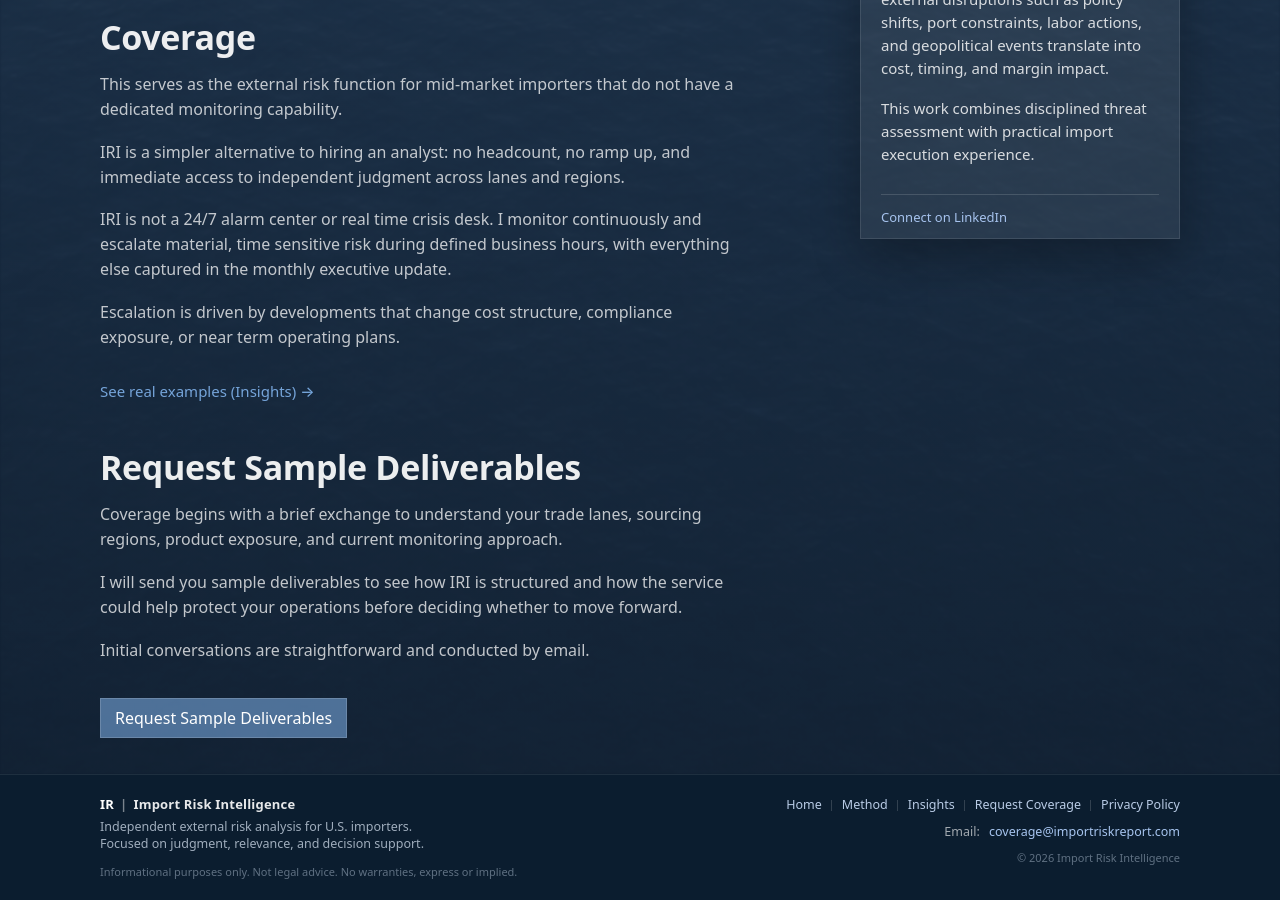
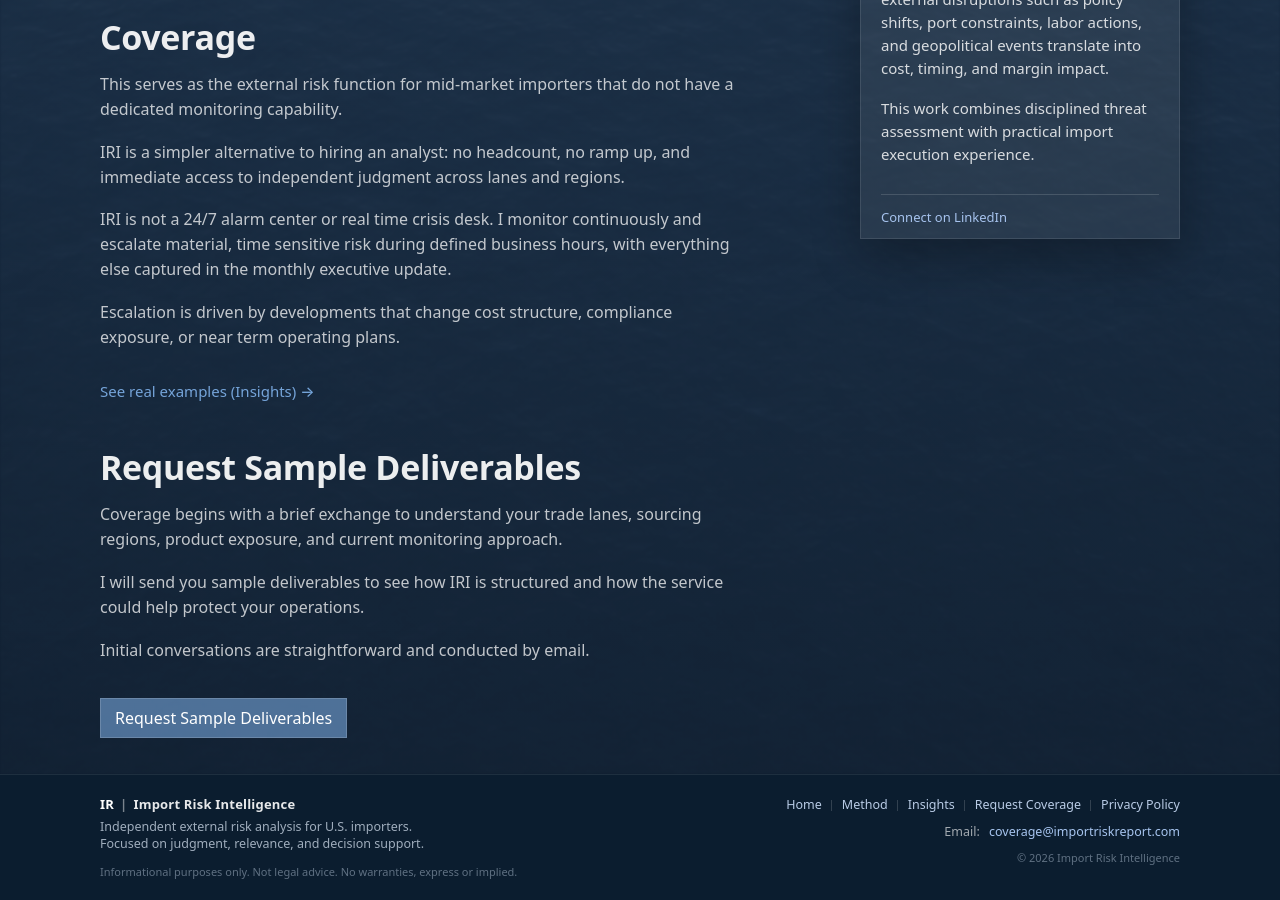
Before and after one commit to importrisk/import-risk-intelligence-site, a Jekyll site: the page built from index.html, in a window 1280 px wide and 900 px high, scrolled down 1301 px. Built offline with Jekyll 4.4.1, drawn with Linux system fonts in a browser that asks for light colours.

Commit message:
Update index.html

```diff
--- a/index.html
+++ b/index.html
@@ -140,7 +140,7 @@ description: Independent risk assessment for U.S. importers.
   </p>
 
   <p class="section-text">
-    I will send you sample deliverables to see how IRI is structured and how the service could help protect your operations before deciding whether to move forward.
+    I will send you sample deliverables to see how IRI is structured and how the service could help protect your operations.
   </p>
 
   <p class="section-text">
```
